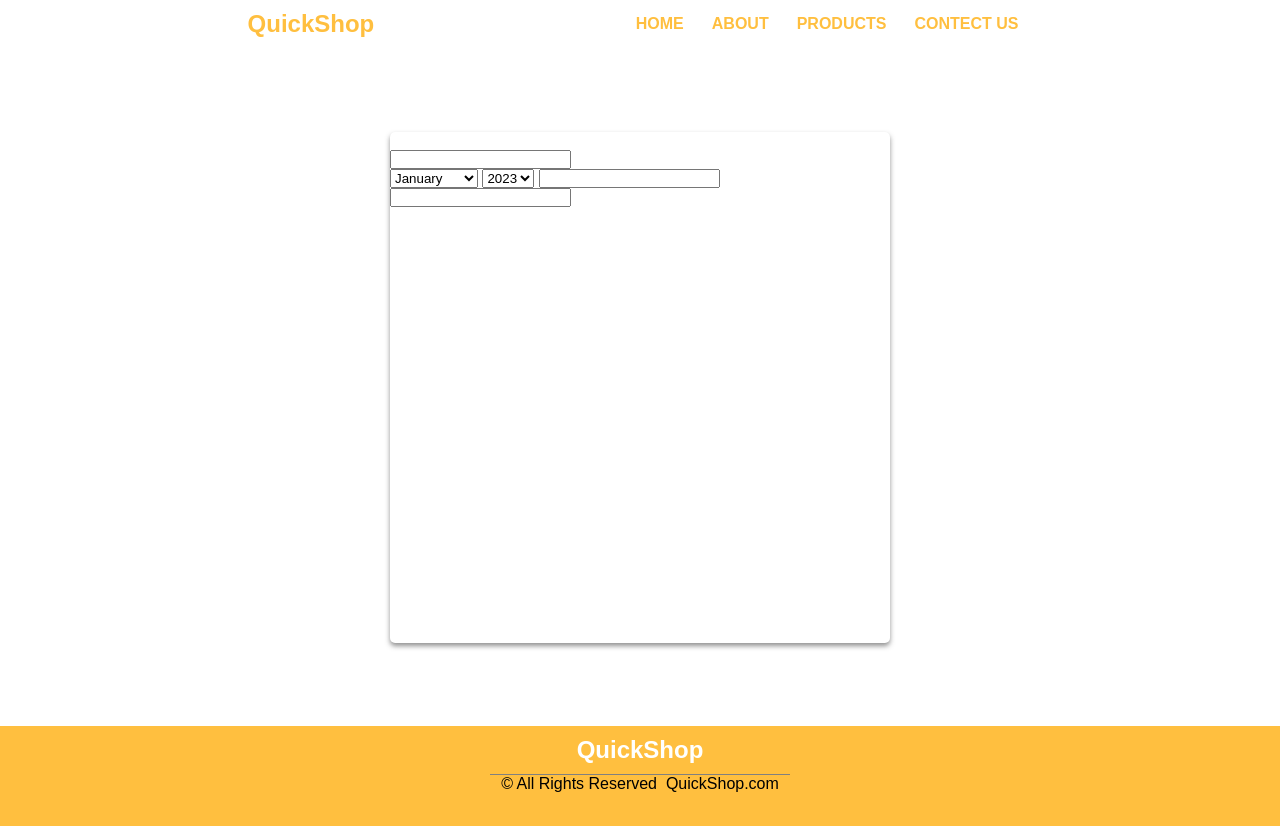
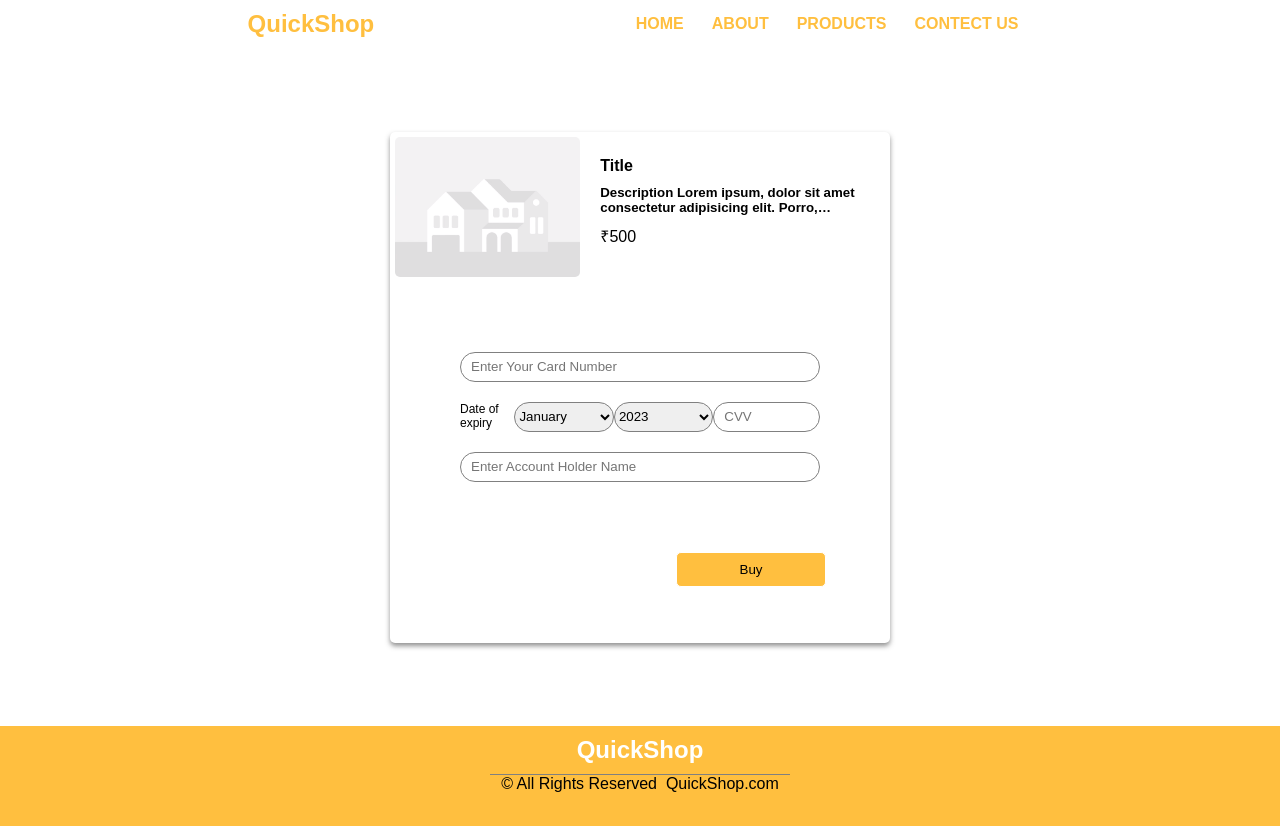
Before and after one commit to kamlesh-67/QuickShop, a PHP site: page /payment.php in a window 1280 px wide. Run offline with PHP 8.4, Linux system fonts and the light colour scheme.

```diff
--- a/detail.php
+++ b/detail.php
@@ -16,6 +16,7 @@ if(isset($_GET['id'])) {
     <link rel="icon" type="image/png" sizes="32x32" href="gellary/favicon-32x32.png">
     <link rel="stylesheet" href="https://cdnjs.cloudflare.com/ajax/libs/font-awesome/6.3.0/css/all.min.css" integrity="sha512-SzlrxWUlpfuzQ+pcUCosxcglQRNAq/DZjVsC0lE40xsADsfeQoEypE+enwcOiGjk/bSuGGKHEyjSoQ1zVisanQ==" crossorigin="anonymous" referrerpolicy="no-referrer" />
     <link rel="stylesheet" href="detail.css">
+    <link rel="stylesheet" href="root.css">
     <title><?php echo $title; ?></title>
 </head>
 <body>
@@ -45,8 +46,7 @@ if(isset($_GET['id'])) {
     ?></p>
     <p class="review">12 Reviews</p>
 
-
-    <button>Buy</button>
+    <a href="payment.php?id=12" style="color:#000;">Buy</a>
     </div>
 </div>
 
--- a/payment.css
+++ b/payment.css
@@ -1,25 +1,3 @@
-:root {
-    --primery: #ffbf3f;
-    --primery-hover: #ce9420;
-    --secondary: #ffffff;
-    --buttons: #ffbf3f;
-    --button-secendary: #7165ff;
-    --preloader-bg: #7265ff7f;
-}
-
-@import url('https://fonts.googleapis.com/css2?family=Cairo:wght@800&display=swap');
-
-* {
-    margin: 0;
-    padding: 0;
-    box-sizing: border-box;
-    font-family: sans-serif;
-    scroll-behavior: smooth;
-}
-
-a {
-    text-decoration: none;
-}
 
 body {
     overflow-x: hidden;
@@ -111,3 +89,60 @@ input[type=number]::-webkit-outer-spin-button {
     -webkit-appearance: none;
     margin: 0;
 }
+
+.payment-box .title{
+    display: flex;
+    height: 150px;
+    padding: 5px;
+}
+img{
+    height: 100%;
+    border-radius: 5px;
+}
+.info{
+    padding: 20px;
+}
+.info p{
+    text-overflow: ellipsis;
+    display: -webkit-box;
+    -webkit-line-clamp: 1;
+    line-clamp: 1;
+    -webkit-box-orient: vertical;
+    overflow: hidden;
+}
+.info h5{
+    margin: 10px 0;
+    text-overflow: ellipsis;
+    display: -webkit-box;
+    -webkit-line-clamp: 2;
+    line-clamp: 2;
+    -webkit-box-orient: vertical;
+    overflow: hidden;
+}
+form {
+    display: grid;
+    grid-gap: 20px;
+    padding: 70px;
+}
+form .personal{
+    display: flex;
+}
+input,select{
+    width: 100%;
+    height: 30px;
+    outline: none;
+    border: 1px solid gray;
+    border-radius: 25px;
+}
+input{
+    padding-left: 10px ;
+}
+button{
+    width: 150px;
+    height: 35px;
+    border-radius: 5px;
+    border: 1px solid #ffffff;
+    background-color: var(--primery);
+    margin-left: 60%;
+    margin-top: 50px;
+}
--- a/payment.php
+++ b/payment.php
@@ -1,3 +1,19 @@
+<?php
+
+if ($_SERVER["REQUEST_METHOD"] == "POST") {
+    echo '<script>
+    let x = Math.floor((Math.random() * 99999) + 1);
+    let y = prompt(`Please enter OTP: ${x}`);
+    if(`${x}`==`${y}`){
+        alert("Order Placed !");
+    }else{
+        alert("Worng OTP !");
+    }
+</script>';
+}
+
+?>
+
 <!DOCTYPE html>
 <html lang="en">
 
@@ -6,6 +22,7 @@
     <meta http-equiv="X-UA-Compatible" content="IE=edge">
     <meta name="viewport" content="width=device-width, initial-scale=1.0">
     <link rel="stylesheet" href="payment.css">
+    <link rel="stylesheet" href="root.css">
     <title>title</title>
 </head>
 
@@ -24,13 +41,19 @@
     <div class="container">
         <div class="payment-box">
             <div class="title">
-                <img src="#" alt="">
-                <div class="info"></div>
+                <img src="gellary/card_placeholder.png" alt="">
+                <div class="info">
+                    <h4>Title</h4>
+                    <h5>Description Lorem ipsum, dolor sit amet consectetur adipisicing elit. Porro, necessitatibus?</h5>
+                    <p>₹500</p>
+
+                </div>
             </div>
             <div class="payment-option">
                 <form action="#" method="post">
-                    <input type="number" name="cardnumber" id="cardnumber" maxlength="15">
+                    <input type="text" name="cardnumber" id="cardnumber" maxlength=15 placeholder="Enter Your Card Number">
                     <div class="personal">
+                        <p style="font-size:12px;width:200px;">Date of expiry</p>
                         <select id="month" name="month">
                             <option value="01">January</option>
                             <option value="02">February</option>
@@ -55,9 +78,10 @@
                             <option value="2029">2029</option>
                             <!-- add more years here -->
                         </select>
-                        <input type="number" name="CVV" id="CVV" maxlength="4">
+                        <input type="text" placeholder="CVV" name="CVV" id="CVV" maxlength=4>
                     </div>
-                    <input type="text" name="cardholder" id="cardholder">
+                    <input type="text" placeholder="Enter Account Holder Name" name="cardholder" id="cardholder">
+                    <button type="submit">Buy</button>
                 </form>
             </div>
 
@@ -72,6 +96,9 @@
         </div>
         <p>&copy; All Rights Reserved &nbsp;<a href="index.php"> QuickShop.com</a></p>
     </footer>
+
+
+
 </body>
 
 </html>
--- a/products.php
+++ b/products.php
@@ -13,6 +13,7 @@
 
     <title>Products - QuickShop</title>
 
+    <link rel="stylesheet" href="root.css">
     <link rel="stylesheet" href="products.css">
 </head>
 <?php
@@ -75,7 +76,7 @@ echo '<script>alert(hello,world)</script>';
                         $price = ($i + 2 * 30);
                         $rating = ($i + 1);
                         $review = ($i + 1 * 12);
-                        echo '<div class="box">
+                        echo '<a href="detail.php?id=12" style="color:#000;"><div class="box">
                     <div class="img">
                         <img src="gellary/card_placeholder.png" alt="">
                     </div>
@@ -94,7 +95,7 @@ echo '<script>alert(hello,world)</script>';
                         echo '</div>
                     <div class="review" > ' . $review . ' Reviews</div>
                     </div>
-                </div>';
+                </div></a>';
                     }
                     ?>
                 </div>
--- /dev/null
+++ b/root.css
@@ -0,0 +1,24 @@
+:root {
+    --primery: #ffbf3f;
+    --primery-hover: #ce9420;
+    --secondary: #ffffff;
+    --buttons: #ffbf3f;
+    --button-secendary: #7165ff;
+    --preloader-bg: #7265ff7f;
+}
+
+* {
+    margin: 0;
+    padding: 0;
+    box-sizing: border-box;
+    scroll-behavior: smooth;
+    font-family: sans-serif;
+}
+@import url('https://fonts.googleapis.com/css2?family=Cairo:wght@800&display=swap');
+
+a{
+    text-decoration: none;
+}
+button{
+    cursor: pointer;
+}
```
Also changed, not shown: detail.css (+31 -28 lines), index.css (+1 -19 lines), index.php (+17 -3 lines), products.css (+0 -17 lines).
